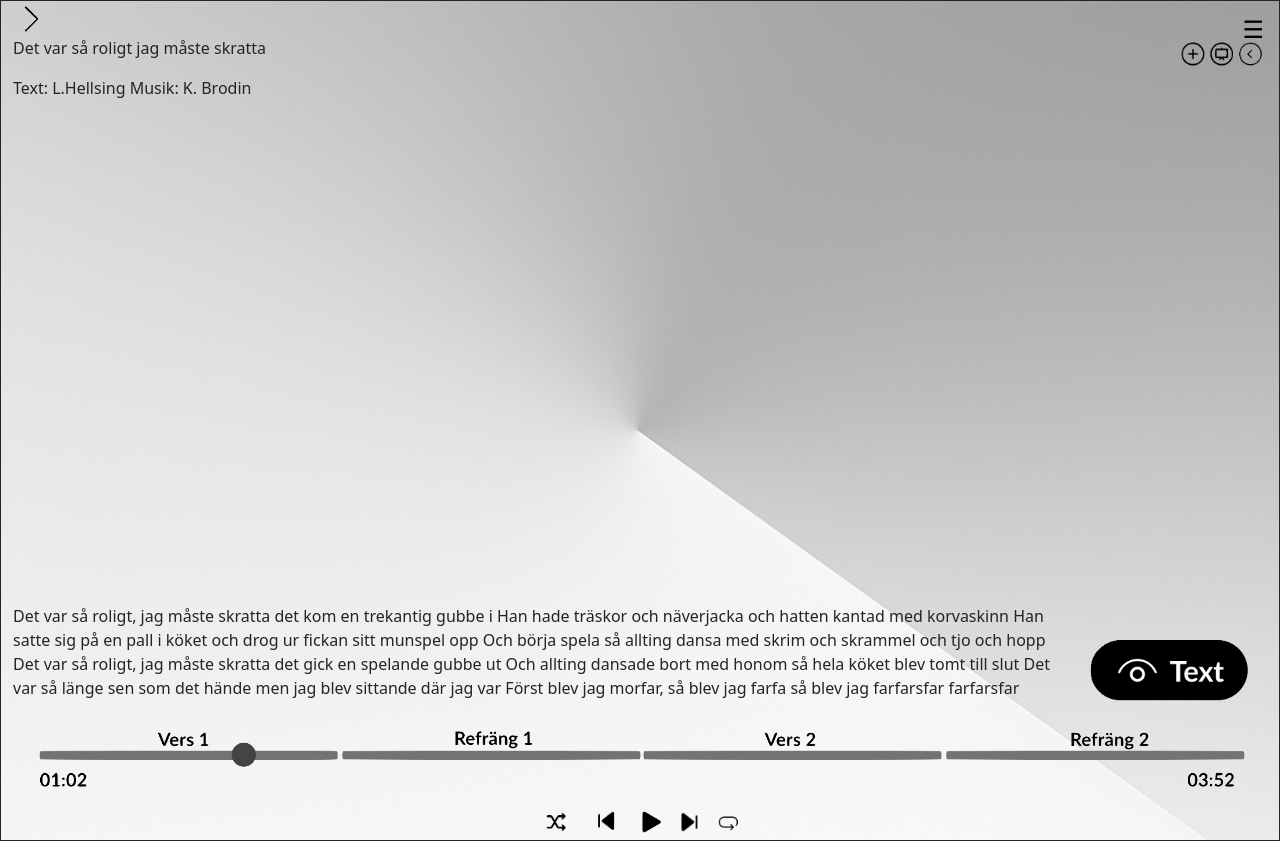
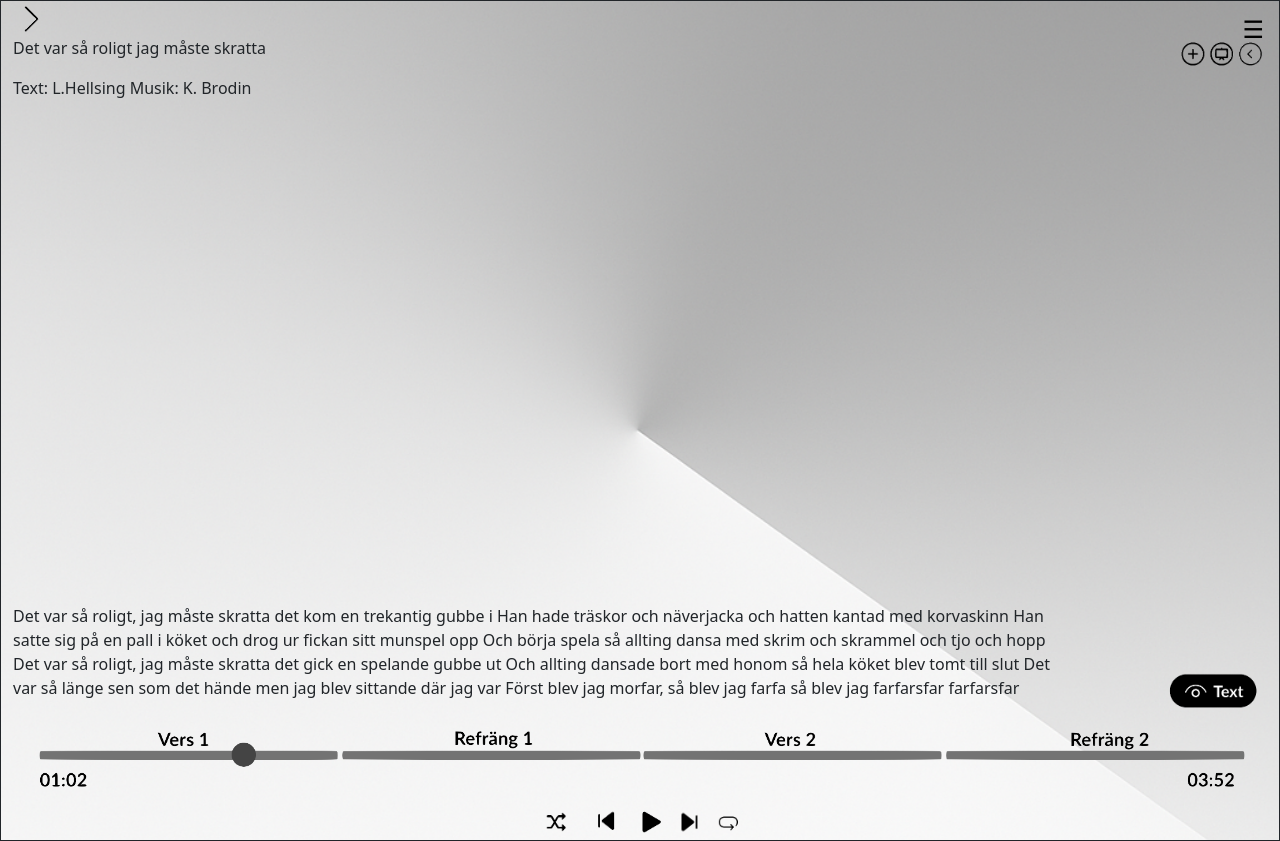
Before and after one commit to babblex/Sjung-, a Flask app: page / in a window 1280 px wide. Run offline with Flask 3, Linux system fonts and the light colour scheme.

Commit message:
uppdaterat klass-namn  från "visa-text" till "show-text"

```diff
--- a/static/css/style.css
+++ b/static/css/style.css
@@ -5,7 +5,7 @@
 #main-height{
     min-height: 600px;
 }
-.visa-text{
+.show-text{
     max-height: 50px;
 }
 .symbols-header{
```
